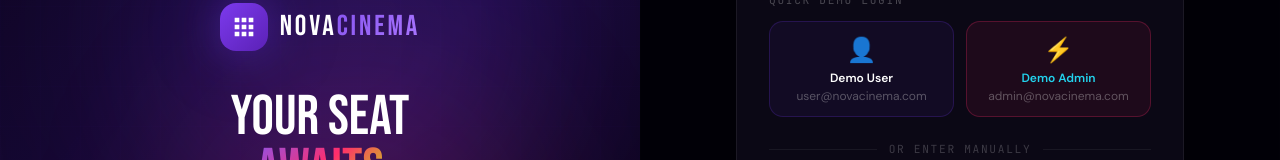
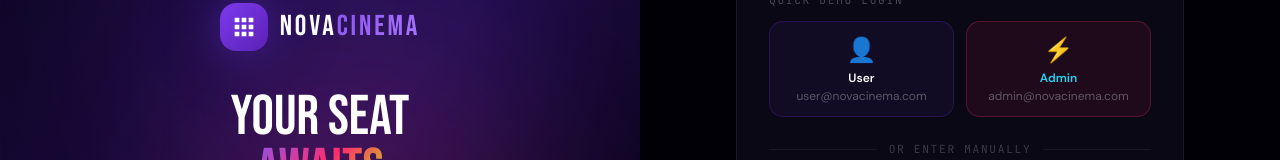
Before and after one commit to Priyanshu-Killer/novacinema, a React (Vite) app in the folder frontend/: page /login in a window 1280 px wide. Shown: the part 234-394 px from the top of the page. Built offline with nearby package versions, Linux system fonts and the light colour scheme; no server answers.

Commit message:
connect frontend to backend

```diff
--- a/frontend/src/pages/auth/LoginPage.jsx
+++ b/frontend/src/pages/auth/LoginPage.jsx
@@ -129,7 +129,7 @@ export default function LoginPage() {
                   onMouseEnter={e => e.currentTarget.style.borderColor='rgba(102,51,212,0.5)'}
                   onMouseLeave={e => e.currentTarget.style.borderColor='rgba(102,51,212,0.25)'}>
                   <div className="text-2xl mb-1">👤</div>
-                  <div className="text-white text-xs font-semibold">Demo User</div>
+                  <div className="text-white text-xs font-semibold">User</div>
                   <div className="text-white/30 text-xs mt-0.5">user@novacinema.com</div>
                 </motion.button>
 
@@ -142,7 +142,7 @@ export default function LoginPage() {
                   onMouseEnter={e => e.currentTarget.style.borderColor='rgba(255,45,107,0.5)'}
                   onMouseLeave={e => e.currentTarget.style.borderColor='rgba(255,45,107,0.25)'}>
                   <div className="text-2xl mb-1">⚡</div>
-                  <div className="text-cyan-400 text-xs font-semibold">Demo Admin</div>
+                  <div className="text-cyan-400 text-xs font-semibold">Admin</div>
                   <div className="text-white/30 text-xs mt-0.5">admin@novacinema.com</div>
                 </motion.button>
               </div>
```
